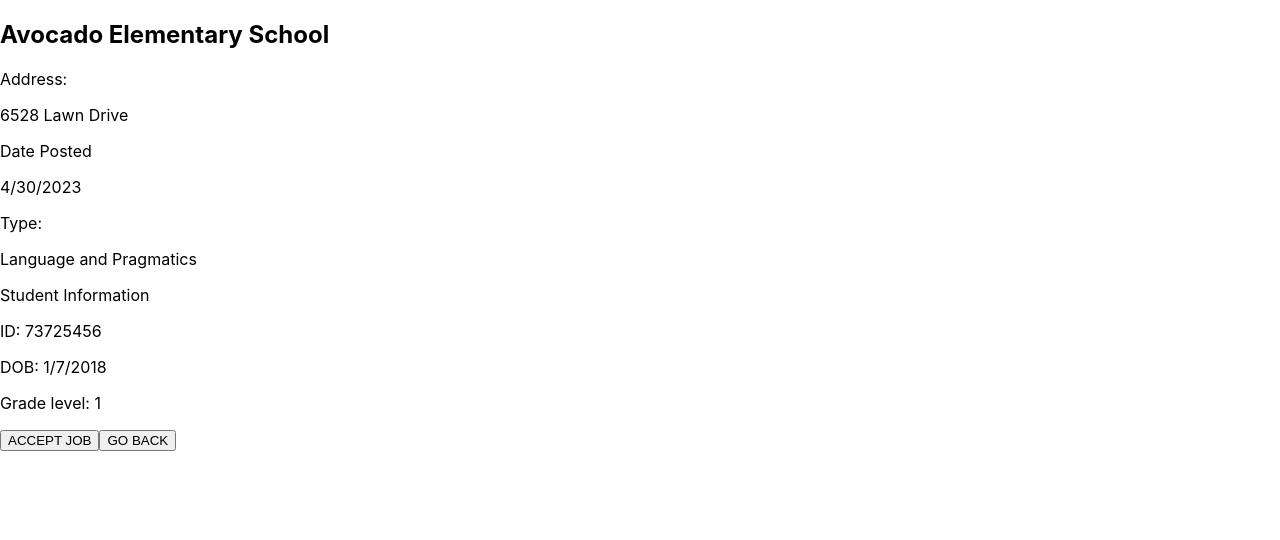
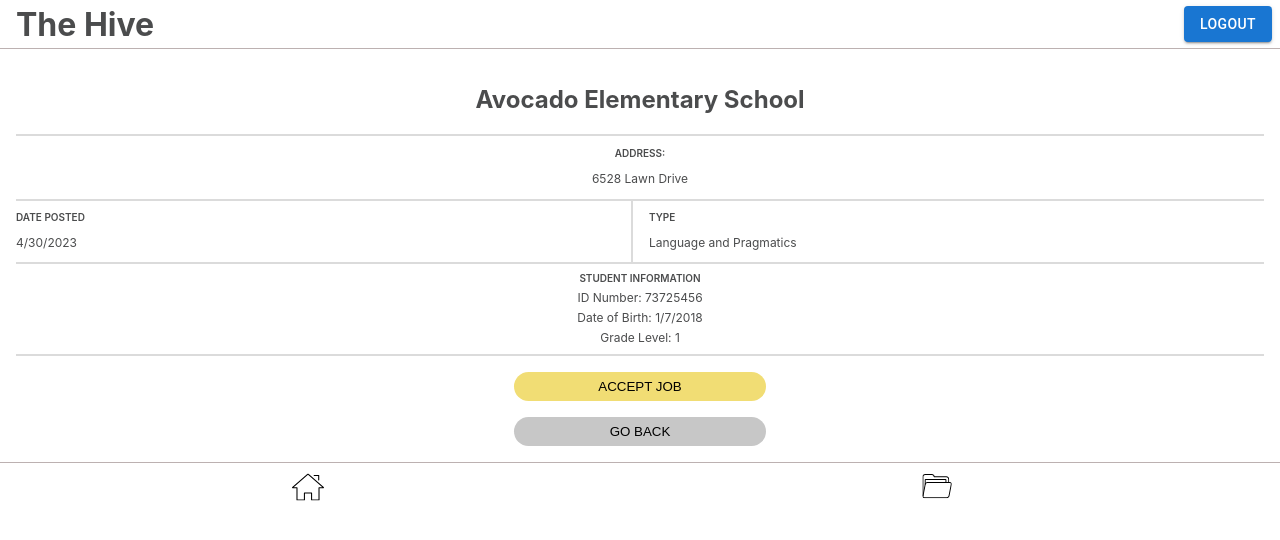
Before and after one commit to GabrielaSernaBanks/capstone, a React (Create React App) app: page /jobdetails/09867 in a window 1280 px wide. Shown: the top 540 px of the page. Built offline with nearby package versions, Linux system fonts and the light colour scheme.

Commit message:
Added styling to job details post page

```diff
--- a/src/components/Footer/Footer.scss
+++ b/src/components/Footer/Footer.scss
@@ -8,8 +8,8 @@
   display: flex;
   align-items: center;
   justify-content: space-around;
-  border: 1px solid black;
   height: 3rem;
+  border-top: 1px solid $gray;
 
   &__homeicon{
     height: 5rem;
--- a/src/components/Nav/Nav.scss
+++ b/src/components/Nav/Nav.scss
@@ -7,11 +7,12 @@
   display: flex;
   align-items: center;
   justify-content: space-between;
-  border-bottom: 1px solid $dark-gray;
+  border-bottom: 1px solid $gray;
   height: 3rem;
 
   &__header{
     padding-left: 1rem;
+    color: $dark-gray;
   }
 
   &__button{
--- a/src/pages/Therapist-SidePages/SingleJobDetails/SingleJobDetails.js
+++ b/src/pages/Therapist-SidePages/SingleJobDetails/SingleJobDetails.js
@@ -1,5 +1,8 @@
 import { useEffect, useState } from "react";
 import { useParams } from "react-router-dom";
+import './SingleJobDetails.scss';
+import Nav from "../../../components/Nav/Nav";
+import Footer from "../../../components/Footer/Footer";
 
 function SingleJobDetails() {
 
@@ -9,33 +12,45 @@ function SingleJobDetails() {
   const item = data.find((item) => item.case_id === case_id);
 
   return (
-    <div>
-      <h2>{item.school_name}</h2>
-      <section>
-        <p>Address:</p>
-        <p>{item.school_address}</p>
+    <>
+    <Nav/>
+
+    <div className="jobdetails">
+      <header className='jobdetails__header'>
+        <h2>{item.school_name}</h2>
+      </header>
+
+      <section className="jobdetails__address">
+        <p className="jobdetails__address-header">ADDRESS:</p>
+        <p className="jobdetails__address-info">{item.school_address}</p>
       </section>
-      <section>
-        <div>
-          <p>Date Posted</p>
-          <p>{item.date_posted}</p>
+
+      <section className="jobdetails__info">
+        <div className="jobdetails__info-date">
+          <p className="jobdetails__info-date-header">DATE POSTED</p>
+          <p className="jobdetails__info-date-info">{item.date_posted}</p>
         </div>
-        <div>
-          <p>Type:</p>
-          <p>{item.type}</p>
+        <div className="jobdetails__info-type">
+          <p className="jobdetails__info-type-header">TYPE</p>
+          <p className="jobdetails__info-type-info">{item.type}</p>
         </div>
       </section>
-      <section>
-        <p>Student Information</p>
-        <p>ID: {item.student_id}</p>
-        <p>DOB: {item.student_dob}</p>
-        <p>Grade level: {item.student_grade}</p>
+
+      <section className="jobdetails__student">
+        <p className="jobdetails__student-header">STUDENT INFORMATION</p>
+        <p className="jobdetails__student-id">ID Number: {item.student_id}</p>
+        <p className="jobdetails__student-dob">Date of Birth: {item.student_dob}</p>
+        <p className="jobdetails__student-grade">Grade Level: {item.student_grade}</p>
       </section>
-      <div>
-        <button >ACCEPT JOB</button>
-        <button>GO BACK</button>
+
+      <div className="jobdetails-buttons">
+        <button className="jobdetails-buttons__accept">ACCEPT JOB</button>
+        <button className="jobdetails-buttons__goback">GO BACK</button>
       </div>
+
     </div>
+    <Footer/>
+    </>
   );
 }
 
--- /dev/null
+++ b/src/pages/Therapist-SidePages/SingleJobDetails/SingleJobDetails.scss
@@ -0,0 +1,111 @@
+@import "../../../styles/partials/globals";
+@import "../../../styles/partials/mixins";
+@import "../../../styles/partials/variables";
+@import "../../../styles/partials/typography.scss";
+
+.jobdetails {
+	margin: 1rem;
+	color: $dark-gray;
+	display: flex;
+	flex-direction: column;
+
+	&__header {
+		font-size: 1rem;
+		width: 100%;
+		text-align: center;
+		border-bottom: 2px solid #DBDBDB;;
+	}
+
+	&__address {
+		text-align: center;
+		line-height: .9144rem;
+		border-bottom: 2px solid #DBDBDB;;
+
+	}
+
+	&__address-header {
+		font-size: .625rem;
+		font-weight: 600;
+	}
+
+	&__address-info{
+		font-size: 0.75rem;
+	}
+
+	&__info {
+		display: flex;
+		flex-direction: row;
+	}
+
+	&__info-date{
+		border-right: 2px solid #DBDBDB;
+		width: 50%;
+
+	}
+	&__info-date-header{
+		font-size: .625rem;
+		font-weight: 600;
+	}
+
+	&__info-date-info{
+		font-size: 0.75rem;
+	}
+
+	&__info-type{
+		width: 50%;
+		padding-left: 1rem;
+	}
+
+	&__info-type-header{
+		font-size: .625rem;
+		font-weight: 600;
+	}
+
+	&__info-type-info{
+		font-size: 0.75rem;
+		font-weight: 400;
+	}
+
+	&__student{
+		text-align: center;
+		line-height: 0.5rem;
+		font-size: 0.75rem;
+		border-bottom: 2px solid #DBDBDB;;
+		border-top: 2px solid #DBDBDB;;
+
+
+	}
+
+	&__student-header{
+		font-size: .625rem;
+		font-weight: 600;
+	}
+
+.jobdetails-buttons{
+	display: flex;
+	flex-direction: column;
+	align-items: center;
+	margin-top: 1rem;
+
+	&__accept{
+		width: 15.7981rem;
+		height: 1.8125rem;
+		background: $yellow;
+		border-radius: 15px;
+		margin-bottom: 1rem;
+		border: none;
+	}
+
+	&__goback{
+		width: 15.7981rem;
+		height: 1.8125rem;
+		background: #C7C7C7;
+		border-radius: 15px;
+		border: none;
+
+	}
+}
+
+
+
+}
--- a/src/pages/Therapist-SidePages/TherapistHomePage/TherapistHome.scss
+++ b/src/pages/Therapist-SidePages/TherapistHomePage/TherapistHome.scss
@@ -11,6 +11,7 @@
 .therapisthome__header{
   margin: 0 1rem;
   padding-top: 1rem;
+  color: $dark-gray;
 }
 
 .therapisthome__post{
```
